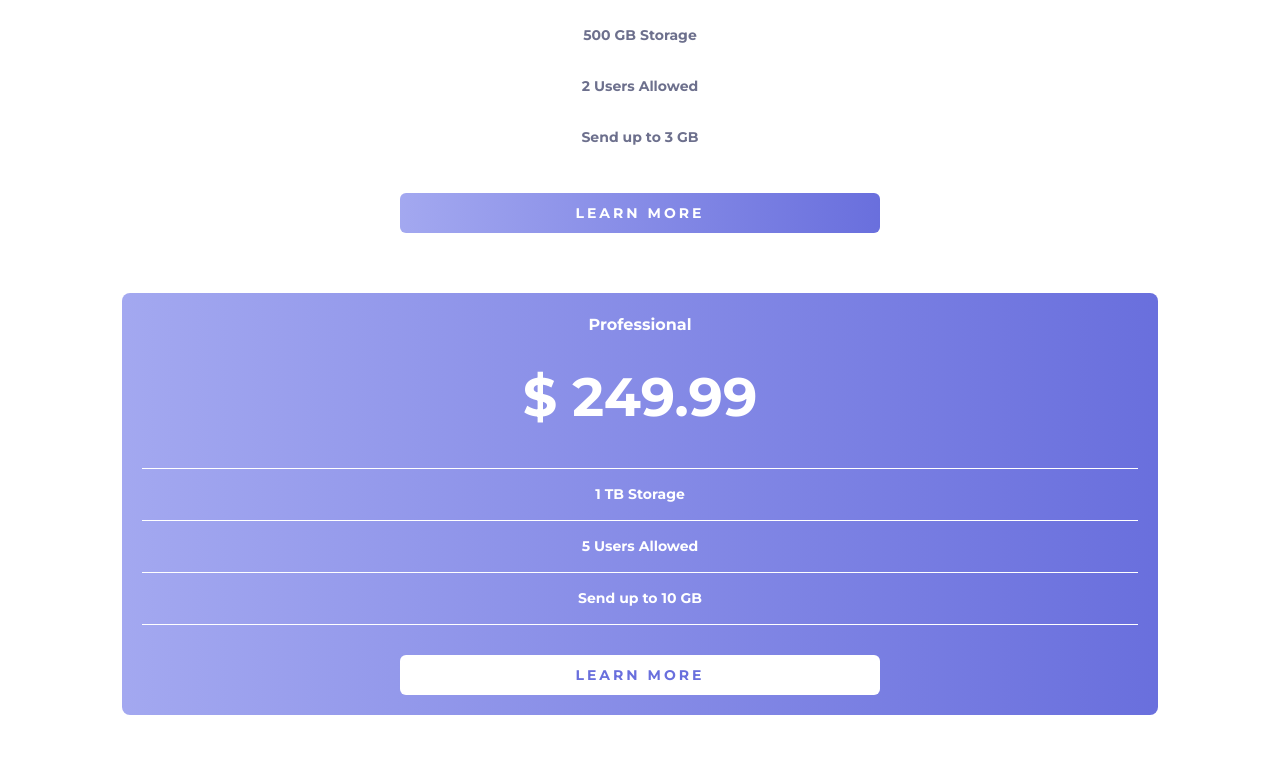
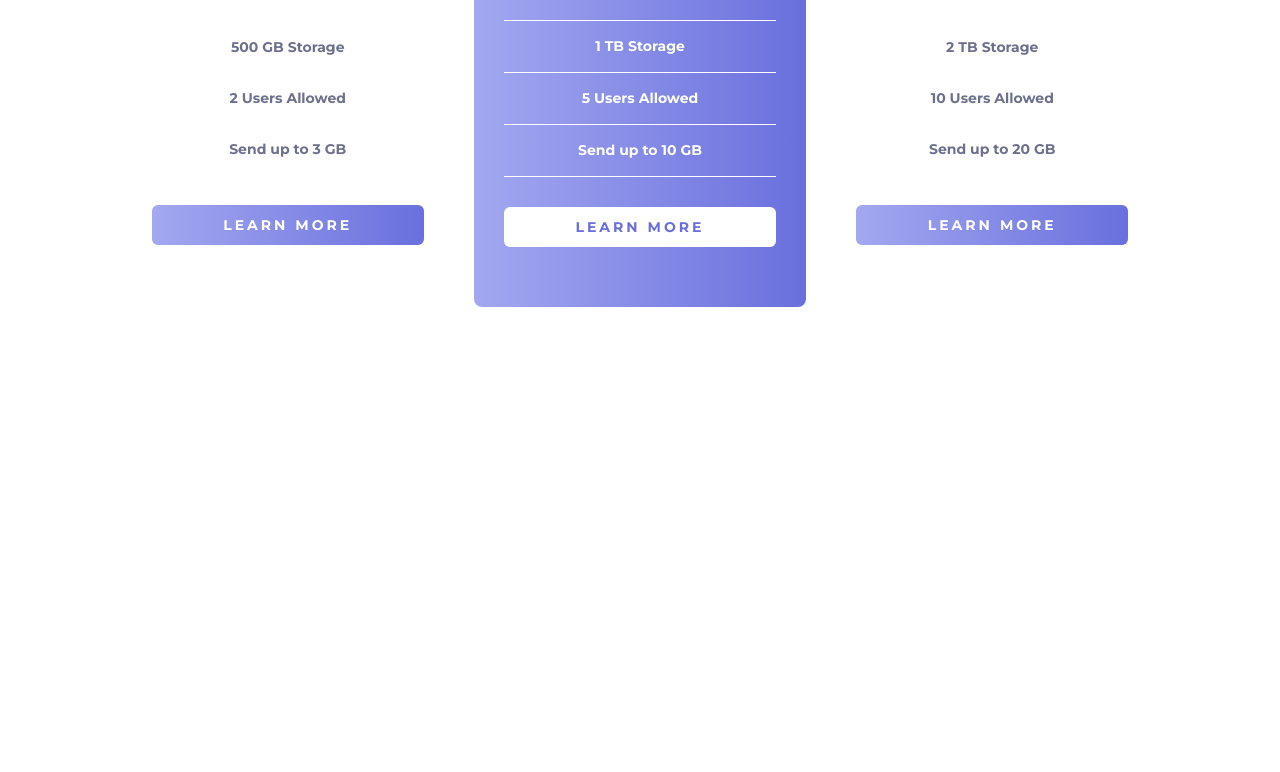
Before and after one commit to HernanAlvarado12/PricingComponents, a website: page index.html in a window 1280 px wide. Shown: the part 371-1143 px from the top of the page. After the commit the page ends 800 px from the top, so only its background shows below. Drawn offline with Linux system fonts and the light colour scheme.

Commit message:
finish the project

```diff
--- a/index.html
+++ b/index.html
@@ -23,7 +23,7 @@
 
     <body>
 
-        <main class ="w-90 mx-auto mt-4 flex items-center flex-col text-center">
+        <main class ="w-90 max-w-[120rem] mx-auto mt-4 flex items-center flex-col text-center">
             <section>
                 <h1 class ="text-gray-300 text-base">Our Pricing</h1>
                 <div class ="mt-2 flex items-center justify-center gap-x-2 text-gray-100 text-sm">
@@ -34,9 +34,9 @@
                     <p>Monthly</p>
                 </div>
             </section>
-            <section class ="w-90 mx-auto my-8 flex items-center flex-col gap-y-4" id ="sectionPlanTemplate">
+            <section class ="w-90 mx-auto my-8 grid place-items-center md:mt-6 md:grid-cols-2 md:gap-2 lg:mt-5 lg:grid-cols-3" id ="sectionPlanTemplate">
                 <template id ="planTemplate">
-                    <article class ="w-full p-2 text-gray-200 rounded-md group odd:text-white odd:bg-gradient-to-r odd:from-grdnt-100 odd:to-grdnt-200">
+                    <article class ="w-full max-w-3xl p-2 text-gray-200 rounded-md group odd:text-white odd:bg-gradient-to-r odd:from-grdnt-100 odd:to-grdnt-200 md:p-3 md:last-of-type:col-span-2 lg:py-6 lg:last-of-type:col-span-1">
                         <h2 class ="text-sm font-bold"></h2>
                         <p class ="mt-2 text-gray-300 text-xl group-odd:text-white"></p>
                         <section class ="w-full mx-auto my-3 flex items-center flex-col text-xs" id ="planDetails">
@@ -44,7 +44,7 @@
                                 <span class ="w-full py-1.5 group-odd:border-t group-odd:last-of-type:border-b group-odd:border-gray"></span>
                             </template>
                         </section>
-                        <button class ="w-full h-4 max-w-3xl mx-auto text-white text-xs tracking-[0.3rem] uppercase rounded-sm bg-gradient-to-r from-grdnt-100 to-grdnt-200 group-odd:text-grdnt-200 group-odd:bg-none group-odd:bg-white">Learn more</button>
+                        <button class ="w-full h-4 max-w-2xl mx-auto text-white text-xs tracking-[0.3rem] uppercase rounded-sm bg-gradient-to-r from-grdnt-100 to-grdnt-200 group-odd:text-grdnt-200 group-odd:bg-none group-odd:bg-white">Learn more</button>
                     </article>
                 </template>
             </section>
--- a/tailwind.config.js
+++ b/tailwind.config.js
@@ -7,9 +7,6 @@ module.exports = {
   },
   theme: {
     extend: {
-      screens: {
-        'sm': '900px'
-      },
       spacing: {
         '0.5': '0.5rem',
         '1': '1rem',
```
Also changed, not shown: css/tailwind.css.
